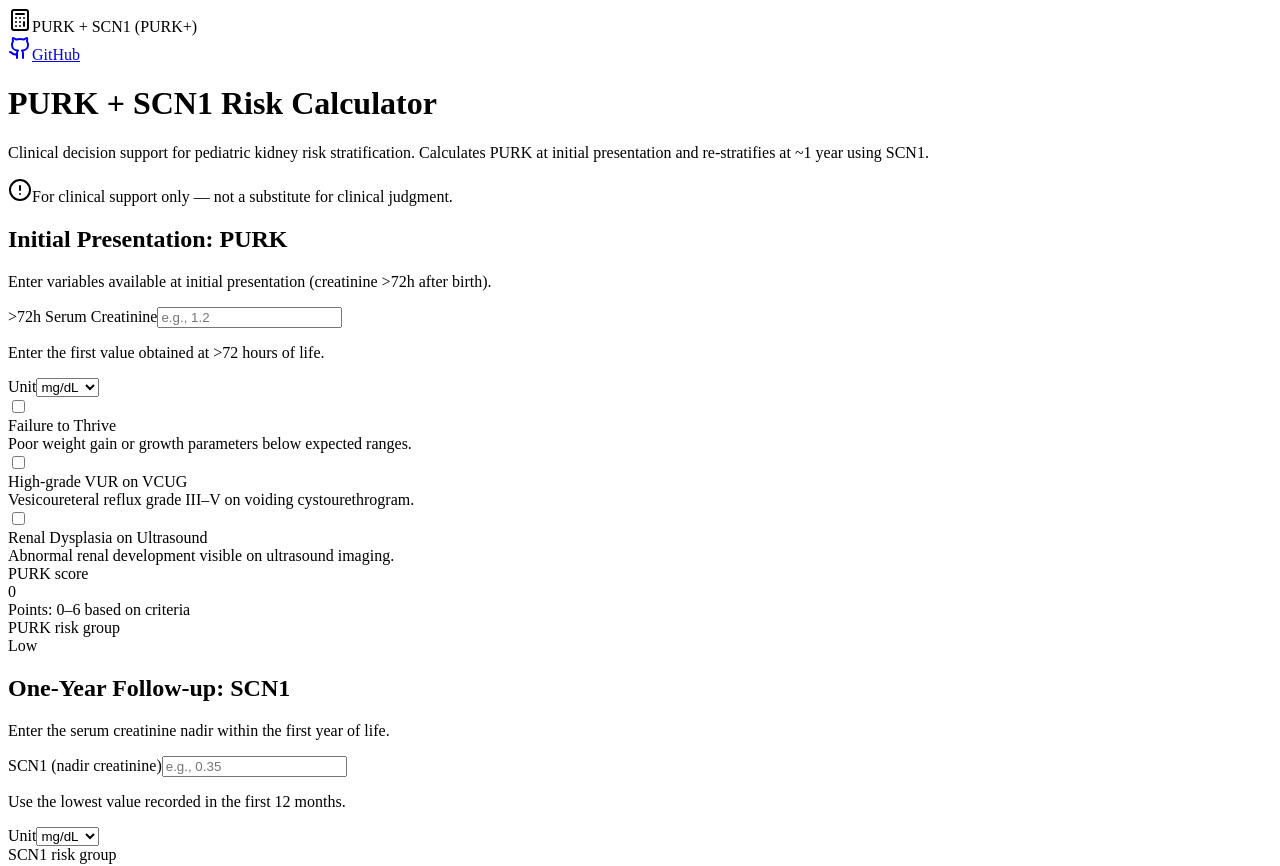
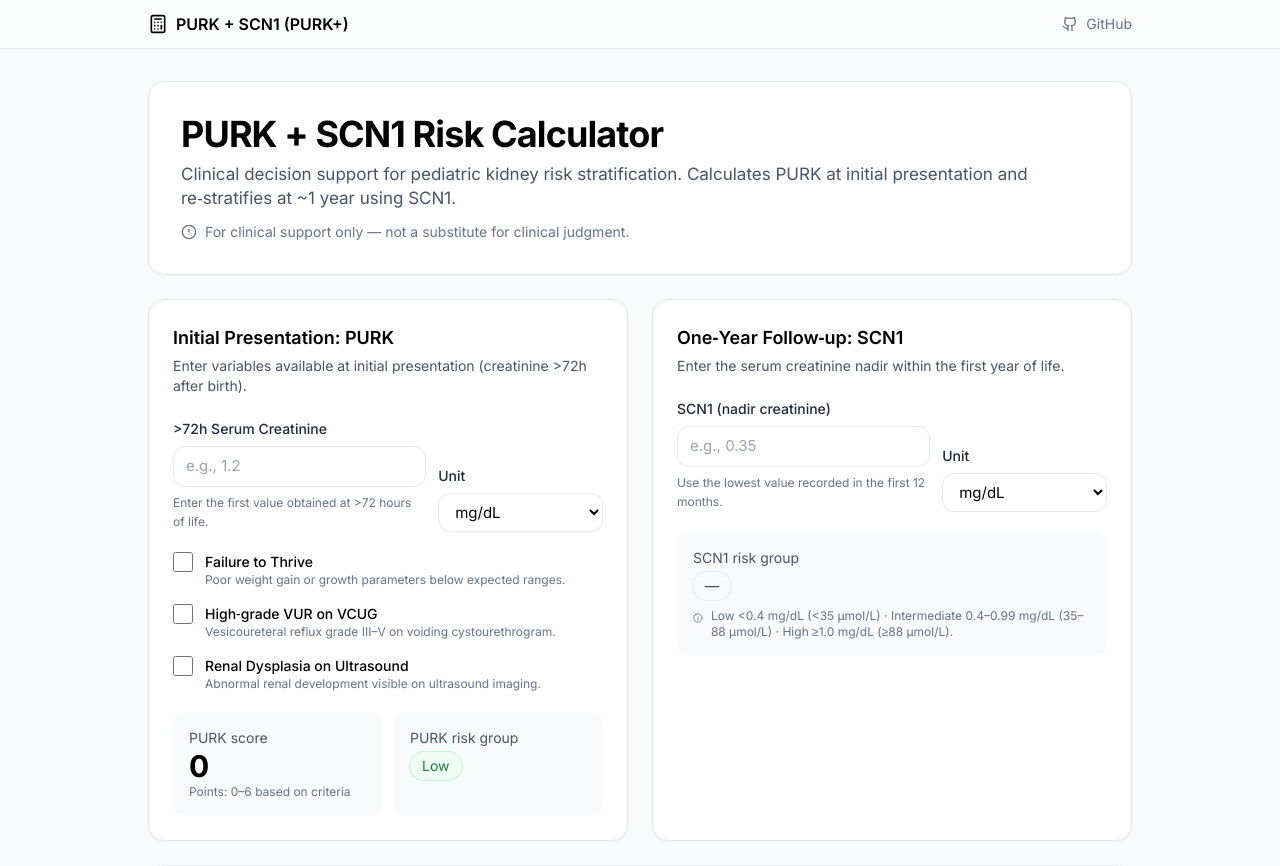
Before and after one commit to kimjk4/PURK-plus, a Next.js app: page / in a window 1280 px wide. Shown: the top 866 px of the page. Built offline with nearby package versions, Linux system fonts and the light colour scheme.

Commit message:
Update layout.tsx

```diff
--- a/app/layout.tsx
+++ b/app/layout.tsx
@@ -1,12 +1,19 @@
-export const metadata = {
+// app/layout.tsx
+import type { Metadata } from "next";
+import { Inter } from "next/font/google";
+import "./globals.css";            // <-- this is the key line
+
+const inter = Inter({ subsets: ["latin"] });
+
+export const metadata: Metadata = {
   title: "PURK + SCN1 (PURK+) Risk Calculator",
-  description: "Clinical decision support – PURK at presentation and SCN1 at ~1 year",
+  description: "Clinical decision support for pediatric kidney risk stratification",
 };
 
 export default function RootLayout({ children }: { children: React.ReactNode }) {
   return (
     <html lang="en">
-      <body className="min-h-screen">{children}</body>
+      <body className={`${inter.className} bg-slate-50`}>{children}</body>
     </html>
   );
 }
```
